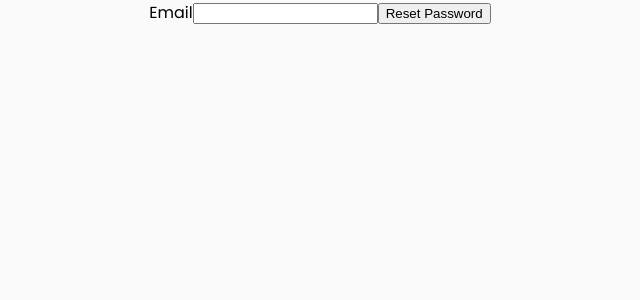
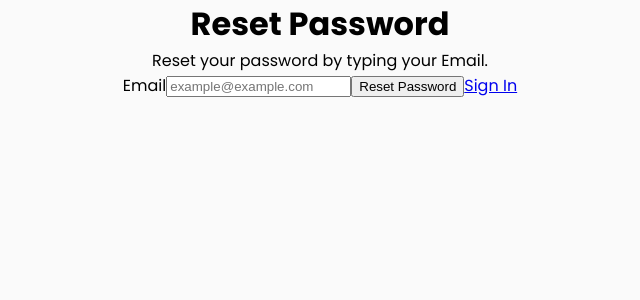
Before and after one commit to HassanObeid89/learning-management-system, a React (Create React App) app: page /forgot-password in a window 1280 px wide. Shown: the top 300 px of the page, without its empty margins (320-960 px from the left). Built offline with nearby package versions, Linux system fonts and the light colour scheme; no server answers; the database is empty.

Commit message:
Added links between sign in, sign up and forgot password pages.

```diff
--- a/src/pages/ForgotPassword.jsx
+++ b/src/pages/ForgotPassword.jsx
@@ -1,4 +1,5 @@
 import React, { useRef, useState } from "react";
+import { Link } from "react-router-dom";
 import { resetPassword } from "../scripts/Authentication";
 
 export default function ForgotPassword() {
@@ -20,13 +21,16 @@ export default function ForgotPassword() {
 
   return (
     <form>
+      <h1>Reset Password</h1>
+      <p>Reset your password by typing your Email. </p>
       <label>
         Email
-        <input type="email" ref={emailRef} required />
+        <input type="email" ref={emailRef} placeholder='example@example.com' required />
       </label>
       {error}
       {message}
       <button onClick={onReset}>Reset Password</button>
+      <Link to='/sign-in'>Sign In</Link>
     </form>
   );
 }
--- a/src/pages/SignIn.jsx
+++ b/src/pages/SignIn.jsx
@@ -51,6 +51,7 @@ export default function SignIn() {
         {errorMessage}
         <button>Sign in</button>
         <Link to='/forgot-password'>Forgot Password</Link>
+        <Link to='/sign-up'>Sign Up</Link>
       </form>
     </div>
   );
```
